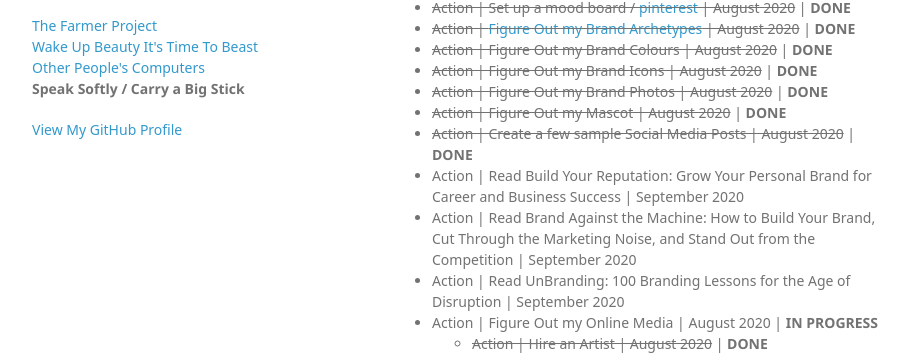
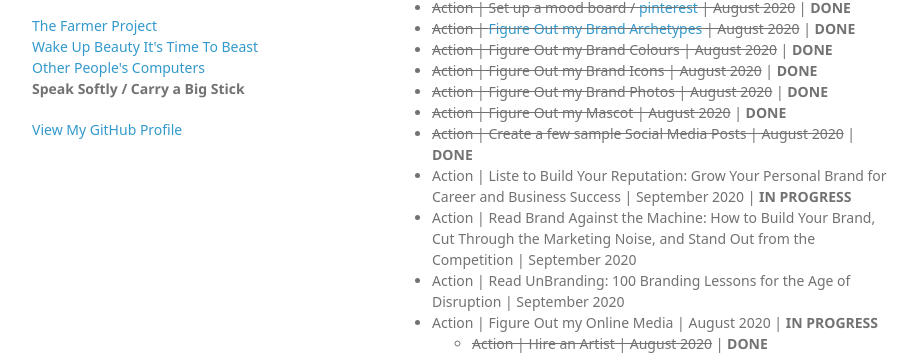
Before and after one commit to rainleander/rainleander.github.io, a Jekyll site: the page speak-softly.html, which Jekyll copies as it is, in a window 1280 px wide and 900 px high, scrolled down 549 px. Shown: the part 94-451 px from the top of the window, without its empty margins (178-1099 px from the left). Built offline with Jekyll 4.4.1, drawn with Linux system fonts in a browser that asks for light colours; some web fonts are replaced.

Commit message:
Update speak-softly.html

```diff
--- a/speak-softly.html
+++ b/speak-softly.html
@@ -51,7 +51,7 @@
           <li><del>Action | Figure Out my Brand Photos | August 2020</del> | <b>DONE</b></li>
           <li><del>Action | Figure Out my Mascot | August 2020</del> | <b>DONE</b></li>
           <li><del>Action | Create a few sample Social Media Posts | August 2020</del> | <b>DONE</b></li>
-          <li>Action | Read Build Your Reputation: Grow Your Personal Brand for Career and Business Success | September 2020</li>
+          <li>Action | Liste to Build Your Reputation: Grow Your Personal Brand for Career and Business Success | September 2020 | <b>IN PROGRESS</b></li>
           <li>Action | Read Brand Against the Machine: How to Build Your Brand, Cut Through the Marketing Noise, and Stand Out from the Competition | September 2020</li>
           <li>Action | Read UnBranding: 100 Branding Lessons for the Age of Disruption | September 2020</li>
           <li>Action | Figure Out my Online Media | August 2020 | <b>IN PROGRESS</b></li>
```
